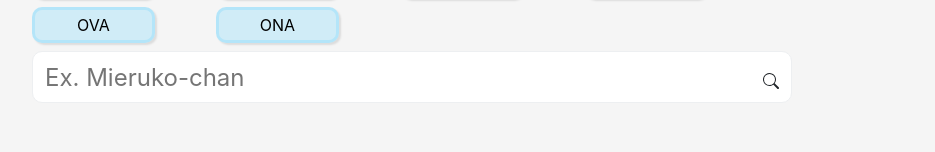
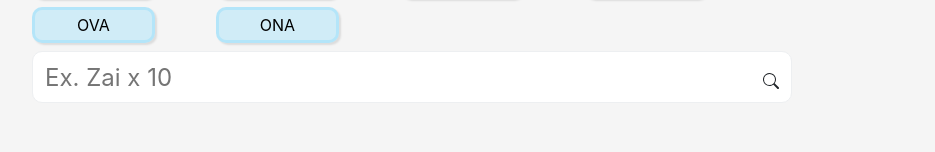
Before and after one commit to SoniaVivi/en-jp-title-finder, a Next.js app: page / in a window 1280 px wide. Shown: the part 297-449 px from the top of the page, without its empty margins (228-1163 px from the left). Built offline with nearby package versions, Linux system fonts and the light colour scheme.

Commit message:
SearchBar: add random placeholder text

```diff
--- /dev/null
+++ b/components/hooks/useRandom.js
@@ -0,0 +1,16 @@
+import { useEffect, useState } from "react";
+
+const useRandom = (possibleValues) => {
+  const [currentValue, setCurrentValue] = useState("");
+  useEffect(
+    () =>
+      setCurrentValue(
+        possibleValues[~~(Math.random() * possibleValues.length)]
+      ),
+    []
+  );
+
+  return currentValue;
+};
+
+export default useRandom;
--- a/components/searchBar/SearchBar.js
+++ b/components/searchBar/SearchBar.js
@@ -2,6 +2,7 @@ import { useRef, useState } from "react";
 import styles from "./SearchBar.module.scss";
 import ResultsContainer from "./ResultsContainer";
 import FilterForm from "../filterForm/FilterForm";
+import useRandom from "../hooks/useRandom";
 
 const formatTypes = [
   "ALL",
@@ -19,6 +20,13 @@ const formatTypes = [
 const SearchBar = () => {
   const [showBottomBorder, setShowBottomBorder] = useState(false);
   const [searchText, setSearchText] = useState("");
+  const exampleSearchText = useRandom([
+    "Mieruko-chan",
+    "Otherside Picnic",
+    "Zai x 10",
+    "Roaming The Apocalypse With My Shiba Inu",
+    "My Wish is To Fall in Love Until You Die",
+  ]);
   const searchFieldRef = useRef(null);
   const searchOptionsRef = useRef(null);
   const [searchOptions, setSearchOptions] = useState(formatTypes);
@@ -65,7 +73,7 @@ const SearchBar = () => {
           type="text"
           defaultValue=""
           className={styles.searchInput}
-          placeholder="Ex. Mieruko-chan"
+          placeholder={`Ex. ${exampleSearchText}`}
           ref={searchFieldRef}
           onKeyDown={(e) => (e.code == "Enter" ? onSearch() : "")}
           onFocus={() => setShowBottomBorder(true)}
```
